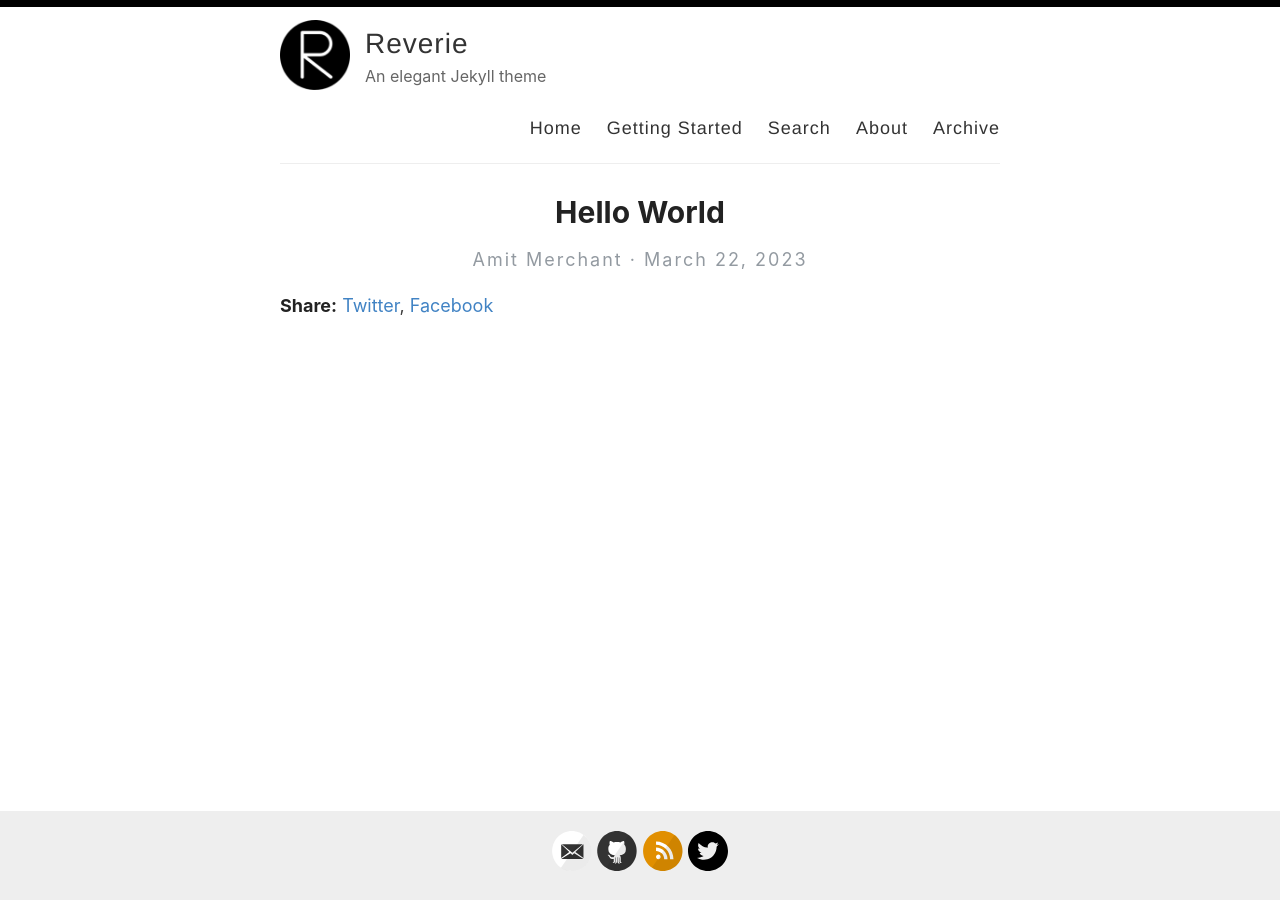
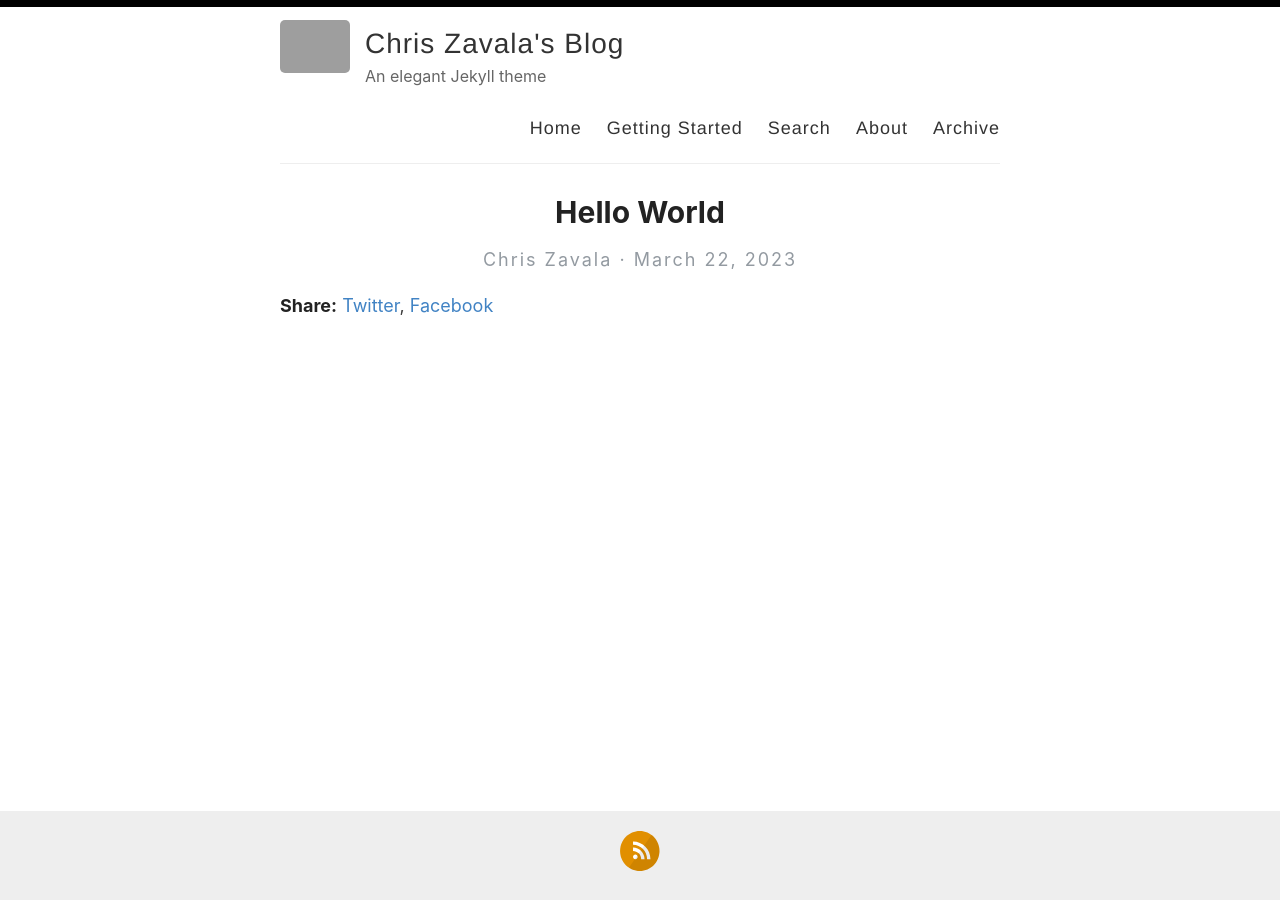
Before and after one commit to zavalalabs/zavalalabs.github.io, a Jekyll site: the page built from _posts/2023-3-22-Hello-World.md, in a window 1280 px wide. Built offline with Jekyll 4.4.1, drawn with Linux system fonts in a browser that asks for light colours; our own code applies the rules of GitHub Pages for plain Markdown files; grey boxes are pictures that could not be loaded.

Commit message:
Change to my data

```diff
--- a/_config.yml
+++ b/_config.yml
@@ -3,16 +3,16 @@
 #
 
 # Name of your site (displayed in the header)
-name: Reverie
+name: Chris Zavala's Blog
 
 # Name of the author
-author: Amit Merchant
+author: Chris Zavala
 
 # Short bio or description (displayed in the header)
 description: An elegant Jekyll theme
 
 # URL of your avatar or profile pic (you could use your GitHub profile pic)
-avatar: /images/reverie.png
+avatar: /images/Avitar.png
 
 #
 # Flags below are optional
@@ -21,15 +21,15 @@ avatar: /images/reverie.png
 # Includes an icon in the footer for each username you enter
 footer-links:
   dribbble:
-  email: amit.d.merchant@gmail.com
+  email:
   facebook:
   flickr:
-  github: amitmerchant1990/reverie
+  github:
   instagram:
   linkedin:
   pinterest:
   rss: rss
-  twitter: amit_merchant
+  twitter:
   stackoverflow:
   youtube: # channel/<your_long_string> or user/<user-name>
   googleplus: # anything in your profile username that comes after plus.google.com/
```
